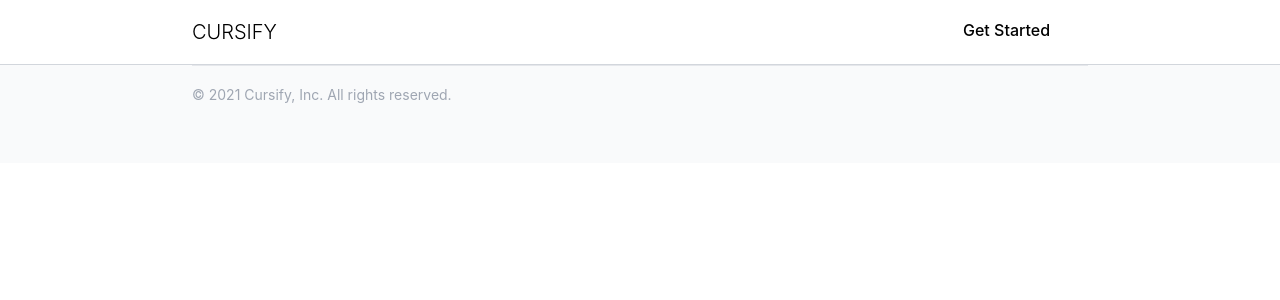
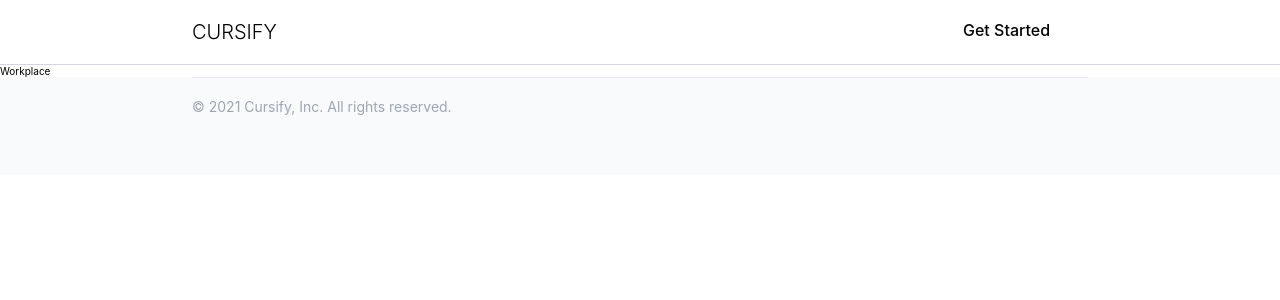
Before and after one commit to YoannBuzenet/ai_next_app, a Next.js app: page /workplace in a window 1280 px wide. Shown: the top 300 px of the page. Built offline with nearby package versions, Linux system fonts and the light colour scheme; no server answers.

Commit message:
workplace ready to be made

```diff
--- a/pages/workplace.js
+++ b/pages/workplace.js
@@ -6,8 +6,14 @@ import userContextFile from "../contexts/userContext";
 import styles from "../styles/Workplace.module.css";
 
 export default function Workplace() {
+  // Checker si logé, sinon redirect
+
   const { userContext } = useContext(userContextFile);
   const [session, loading] = useSession();
 
-  return null;
+  const sendDataToBackEnd = () => {
+    console.log("pinging the back end...");
+  };
+
+  return <>Workplace</>;
 }
```
